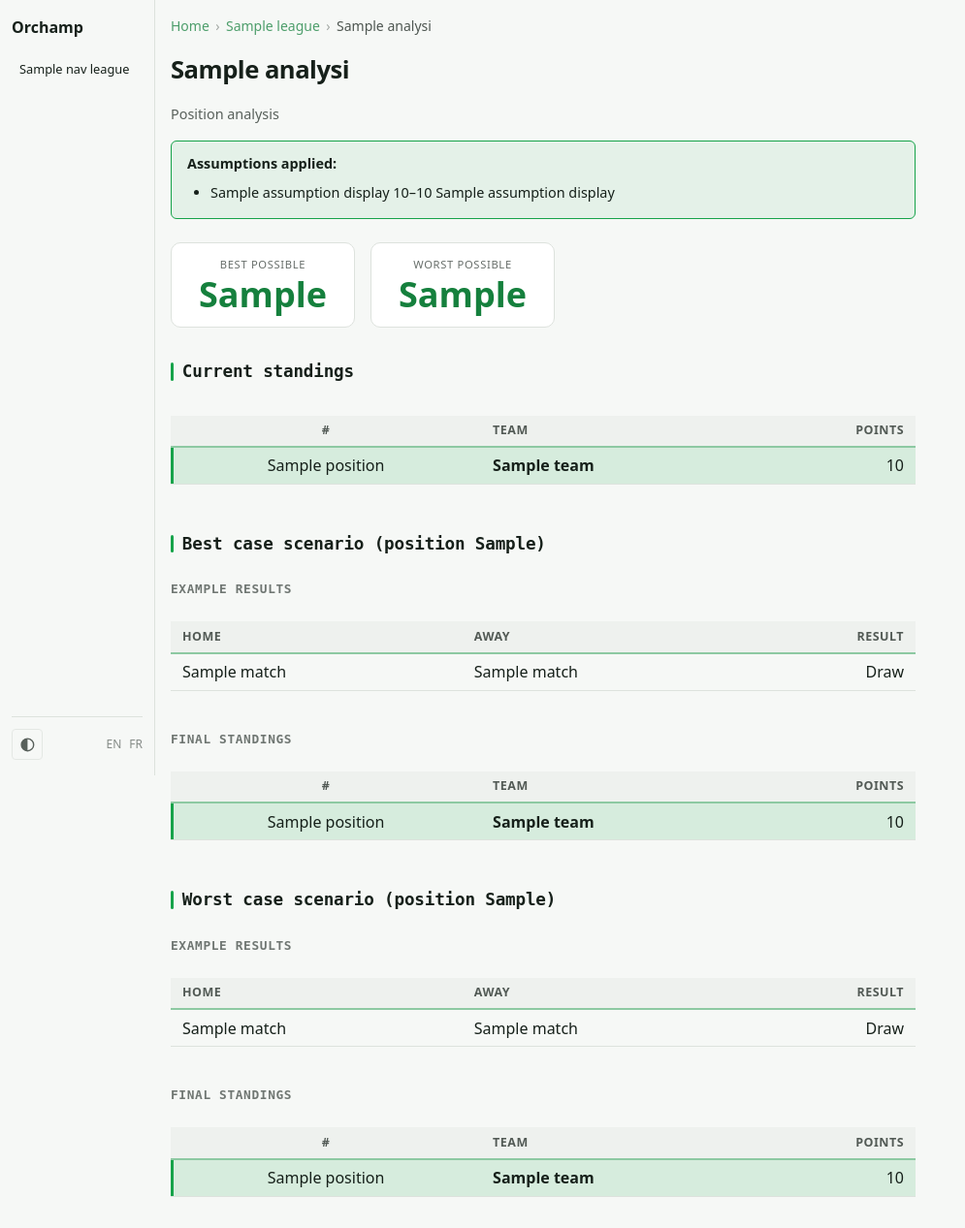
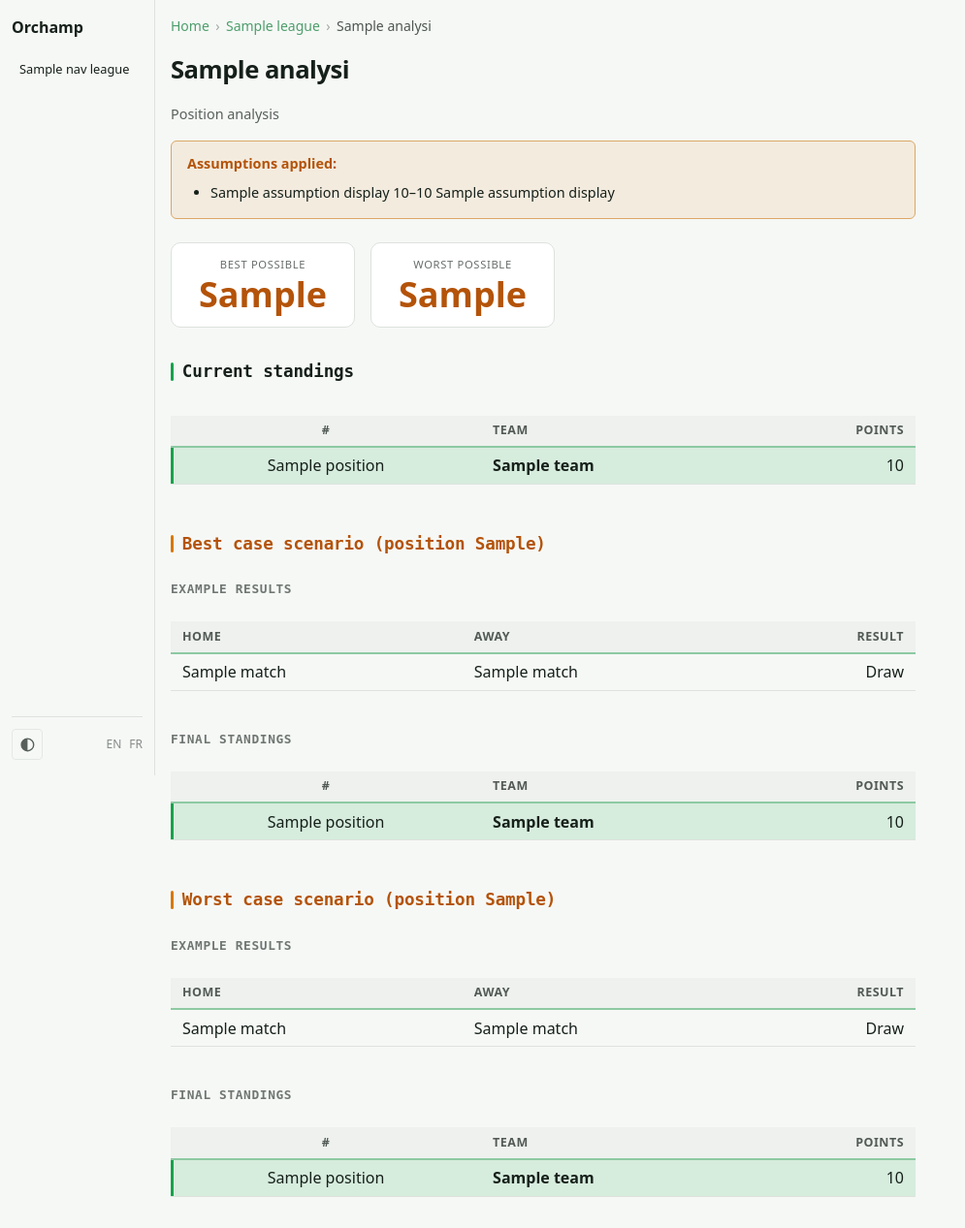
Before and after one commit to bbc2/orchamp, a Python web app: template src/orchamp_web/templates/team_analysis.html in a window 1280 px wide. Shown: the whole page at 97% size, without its empty margins (0-995 px from the left). Run offline with Jinja, Linux system fonts and the light colour scheme; the template is opened without the code that fills it: most values are stand-ins (such as "Sample title", 1, 10 or a date in 2020); some libraries are stand-ins or nearby versions; some web fonts are replaced.

Commit message:
orchamp_web: Use a different color for predictions

```diff
--- a/src/orchamp_web/templates/base.html
+++ b/src/orchamp_web/templates/base.html
@@ -77,6 +77,11 @@
             --accent-text: #4ade80;
             --accent-contrast: #07120b;
             --row-hover: color-mix(in srgb, var(--accent) 13%, transparent);
+            /* Amber accent for hypothetical data: user assumptions and
+               projected/predicted results. */
+            --predict: #f59e0b;
+            --predict-text: #fbbf24;
+            --predict-contrast: #1c1206;
             color-scheme: dark;
         }
 
@@ -90,6 +95,9 @@
             --accent-text: #15803d;
             --accent-contrast: #ffffff;
             --row-hover: color-mix(in srgb, var(--accent) 7%, transparent);
+            --predict: #d97706;
+            --predict-text: #b45309;
+            --predict-contrast: #ffffff;
             color-scheme: light;
         }
 
@@ -601,8 +609,13 @@
             font-size: 2.25rem;
             font-weight: 700;
             line-height: 1.1;
-            color: var(--accent-text);
+            color: var(--predict-text);
             font-variant-numeric: tabular-nums;
+        }
+
+        td.col-best-worst {
+            color: var(--predict-text);
+            font-weight: 600;
         }
 
         .scenarios {
@@ -614,6 +627,11 @@
 
         .scenario h2 {
             margin-top: 0;
+            color: var(--predict-text);
+        }
+
+        .scenario h2::before {
+            background: var(--predict);
         }
 
         .scenario h3 {
@@ -747,14 +765,17 @@
             opacity: 1;
         }
 
+        /* Score inputs are where the user enters assumptions, so they carry the
+           amber accent: an amber border, and amber text once a value is typed. */
         .score-input {
             width: 2.5rem;
             padding: 0.125rem 0.25rem;
-            border: 1px solid var(--border);
+            border: 1px solid color-mix(in srgb, var(--predict) 45%, var(--border));
             border-radius: 3px;
             background: var(--bg);
             box-sizing: border-box;
-            color: var(--fg);
+            color: var(--predict-text);
+            font-weight: 600;
             font-size: 0.875rem;
             text-align: center;
             font-variant-numeric: tabular-nums;
@@ -767,7 +788,7 @@
         }
 
         .score-input:focus {
-            outline: 2px solid var(--accent);
+            outline: 2px solid var(--predict);
             outline-offset: 1px;
         }
 
@@ -776,10 +797,10 @@
         }
 
         .assumptions-panel {
-            border: 1px solid var(--border);
+            border: 1px solid color-mix(in srgb, var(--predict) 35%, var(--border));
             border-radius: 6px;
             padding: 1rem;
-            background: color-mix(in srgb, var(--accent) 6%, var(--bg));
+            background: color-mix(in srgb, var(--predict) 8%, var(--bg));
         }
 
         .assumptions-panel h3 {
@@ -787,7 +808,7 @@
             font-size: 0.78rem;
             text-transform: uppercase;
             letter-spacing: 0.05em;
-            color: var(--accent-text);
+            color: var(--predict-text);
         }
 
         .assumptions-panel h3:not(:first-child) {
@@ -834,12 +855,16 @@
         }
 
         .assumptions-banner {
-            border: 1px solid var(--accent);
+            border: 1px solid color-mix(in srgb, var(--predict) 55%, var(--border));
             border-radius: 6px;
             padding: 0.75rem 1rem;
             margin-bottom: 1.5rem;
-            background: color-mix(in srgb, var(--accent) 8%, var(--bg));
+            background: color-mix(in srgb, var(--predict) 10%, var(--bg));
             font-size: 0.9rem;
+        }
+
+        .assumptions-banner strong {
+            color: var(--predict-text);
         }
 
         .assumptions-banner ul {
```
